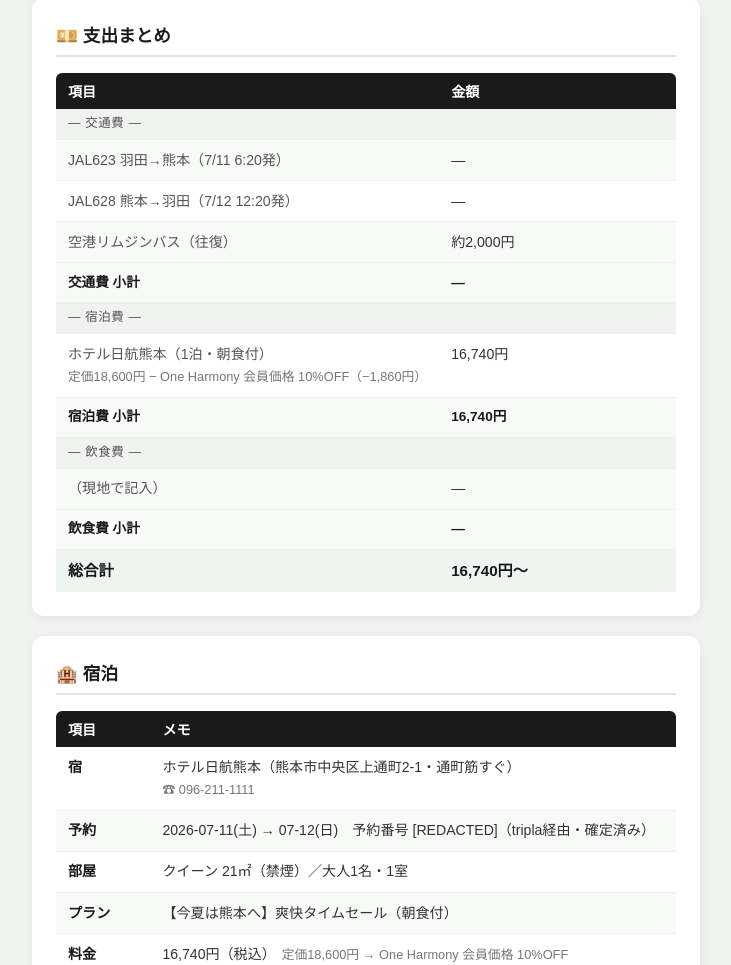
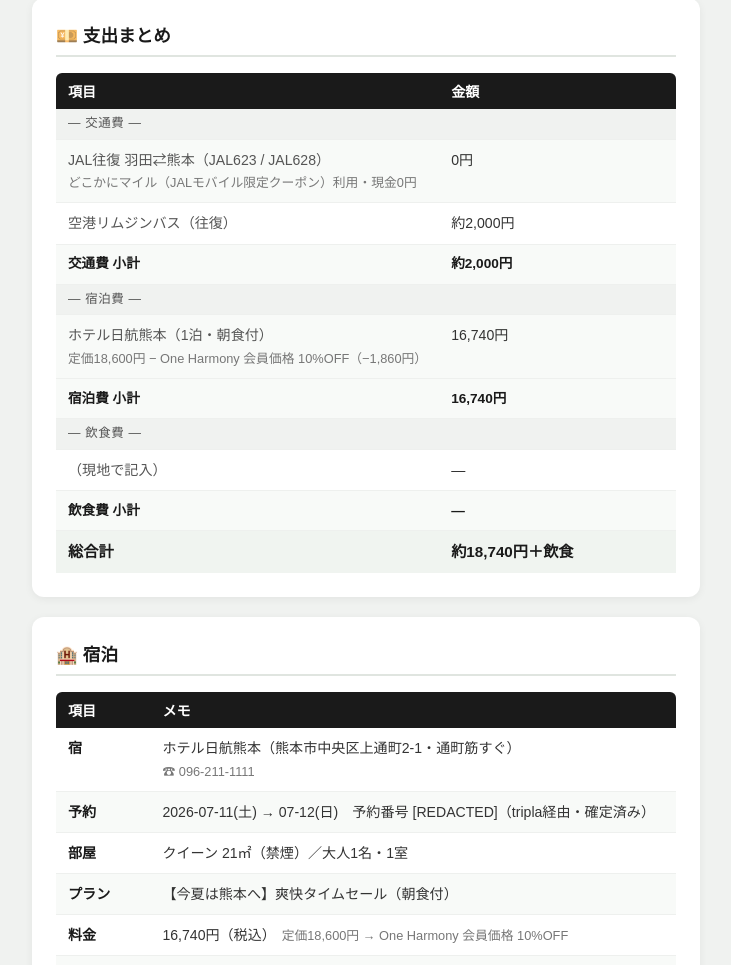
Before and after one commit to ike898/20260711-kumamoto-trip, a plain HTML site: page index.html in a window 1280 px wide. Shown: the part 840-1805 px from the top of the page, without its empty margins (274-1005 px from the left). Drawn offline with Linux system fonts and the light colour scheme.

Commit message:
update: 航空券はどこかにマイル利用（現金0円）として支出に反映
Co-Authored-By: Claude Fable 5 <noreply@anthropic.com>

```diff
--- a/index.html
+++ b/index.html
@@ -177,7 +177,7 @@
   <h1>🏯 熊本 観光記録</h1>
   <div class="subtitle">2026-07-11〜12（1泊2日）📝 計画中</div>
   <div class="meta-chips">
-    <span class="chip">✈️ JAL 羽田⇄熊本</span>
+    <span class="chip">✈️ JAL どこかにマイル</span>
     <span class="chip">🏯 熊本城</span>
     <span class="chip">🏨 ホテル日航熊本</span>
     <span class="chip">🐻 くまモン</span>
@@ -219,10 +219,10 @@
       </thead>
       <tbody>
         <tr class="divider"><td colspan="2">— 交通費 —</td></tr>
-        <tr><td>JAL623 羽田→熊本（7/11 6:20発）</td><td>—</td></tr>
-        <tr><td>JAL628 熊本→羽田（7/12 12:20発）</td><td>—</td></tr>
+        <tr><td>JAL往復 羽田⇄熊本（JAL623 / JAL628）<br>
+          <small>どこかにマイル（JALモバイル限定クーポン）利用・現金0円</small></td><td>0円</td></tr>
         <tr><td>空港リムジンバス（往復）</td><td>約2,000円</td></tr>
-        <tr class="subtotal"><td>交通費 小計</td><td>—</td></tr>
+        <tr class="subtotal"><td>交通費 小計</td><td>約2,000円</td></tr>
         <tr class="divider"><td colspan="2">— 宿泊費 —</td></tr>
         <tr><td>ホテル日航熊本（1泊・朝食付）<br>
           <small>定価18,600円 − One Harmony 会員価格 10%OFF（−1,860円）</small></td><td>16,740円</td></tr>
@@ -230,7 +230,7 @@
         <tr class="divider"><td colspan="2">— 飲食費 —</td></tr>
         <tr><td>（現地で記入）</td><td>—</td></tr>
         <tr class="subtotal"><td>飲食費 小計</td><td>—</td></tr>
-        <tr class="total"><td>総合計</td><td>16,740円〜</td></tr>
+        <tr class="total"><td>総合計</td><td>約18,740円＋飲食</td></tr>
       </tbody>
     </table>
   </div>
```
